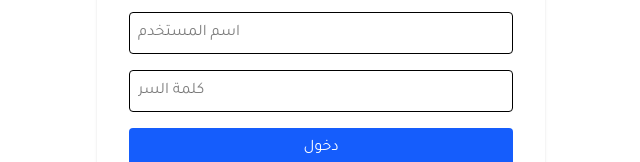
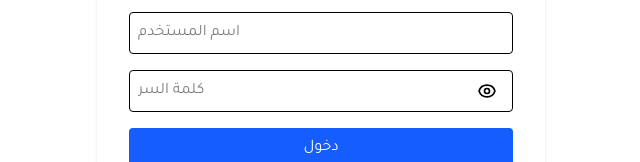
Before and after one commit to heshammmsaifff/hr-cloud, a Next.js app: page /admin/login in a window 1280 px wide. Shown: the part 296-458 px from the top of the page, without its empty margins (319-959 px from the left). Built offline with nearby package versions, Linux system fonts and the light colour scheme; no server answers.

Commit message:
add show and hide pass button

```diff
--- a/app/admin/login/page.js
+++ b/app/admin/login/page.js
@@ -7,6 +7,7 @@ export default function AdminLogin() {
   const router = useRouter();
   const [form, setForm] = useState({ username: "", password: "" });
   const [loading, setLoading] = useState(false);
+  const [showPassword, setShowPassword] = useState(false);
 
   const handleChange = (e) =>
     setForm({ ...form, [e.target.name]: e.target.value });
@@ -54,15 +55,68 @@ export default function AdminLogin() {
           className="w-full p-2 border rounded"
           required
         />
+
+        {/* Password field with eye button */}
+        <div className="relative">
           <input
-          type="password"
+            type={showPassword ? "text" : "password"}
             name="password"
             placeholder="كلمة السر"
             value={form.password}
             onChange={handleChange}
-          className="w-full p-2 border rounded"
+            className="w-full p-2 pr-10 border rounded"
             required
+            aria-label="كلمة السر"
           />
+          <button
+            type="button"
+            onClick={() => setShowPassword((s) => !s)}
+            className="absolute inset-y-0 right-2 flex items-center px-2"
+            aria-pressed={showPassword}
+            aria-label={showPassword ? "إخفاء كلمة السر" : "إظهار كلمة السر"}
+            title={showPassword ? "إخفاء كلمة السر" : "إظهار كلمة السر"}
+          >
+            {showPassword ? (
+              // Eye-off icon
+              <svg
+                xmlns="http://www.w3.org/2000/svg"
+                className="h-5 w-5"
+                fill="none"
+                viewBox="0 0 24 24"
+                stroke="currentColor"
+                strokeWidth="2"
+              >
+                <path
+                  strokeLinecap="round"
+                  strokeLinejoin="round"
+                  d="M13.875 18.825A10.05 10.05 0 0112 19c-5 0-9-3.5-10-8 1-3.5 4-6 8-7m3 3a3 3 0 104 4M3 3l18 18"
+                />
+              </svg>
+            ) : (
+              // Eye icon
+              <svg
+                xmlns="http://www.w3.org/2000/svg"
+                className="h-5 w-5"
+                fill="none"
+                viewBox="0 0 24 24"
+                stroke="currentColor"
+                strokeWidth="2"
+              >
+                <path
+                  strokeLinecap="round"
+                  strokeLinejoin="round"
+                  d="M15 12a3 3 0 11-6 0 3 3 0 016 0z"
+                />
+                <path
+                  strokeLinecap="round"
+                  strokeLinejoin="round"
+                  d="M2.458 12C3.732 7.943 7.523 5 12 5c4.477 0 8.268 2.943 9.542 7-1.274 4.057-5.065 7-9.542 7-4.477 0-8.268-2.943-9.542-7z"
+                />
+              </svg>
+            )}
+          </button>
+        </div>
+
         <button
           type="submit"
           className="w-full bg-blue-600 text-white p-2 rounded hover:bg-blue-700"
```
Lines whose indentation alone changed are shown as unchanged.
